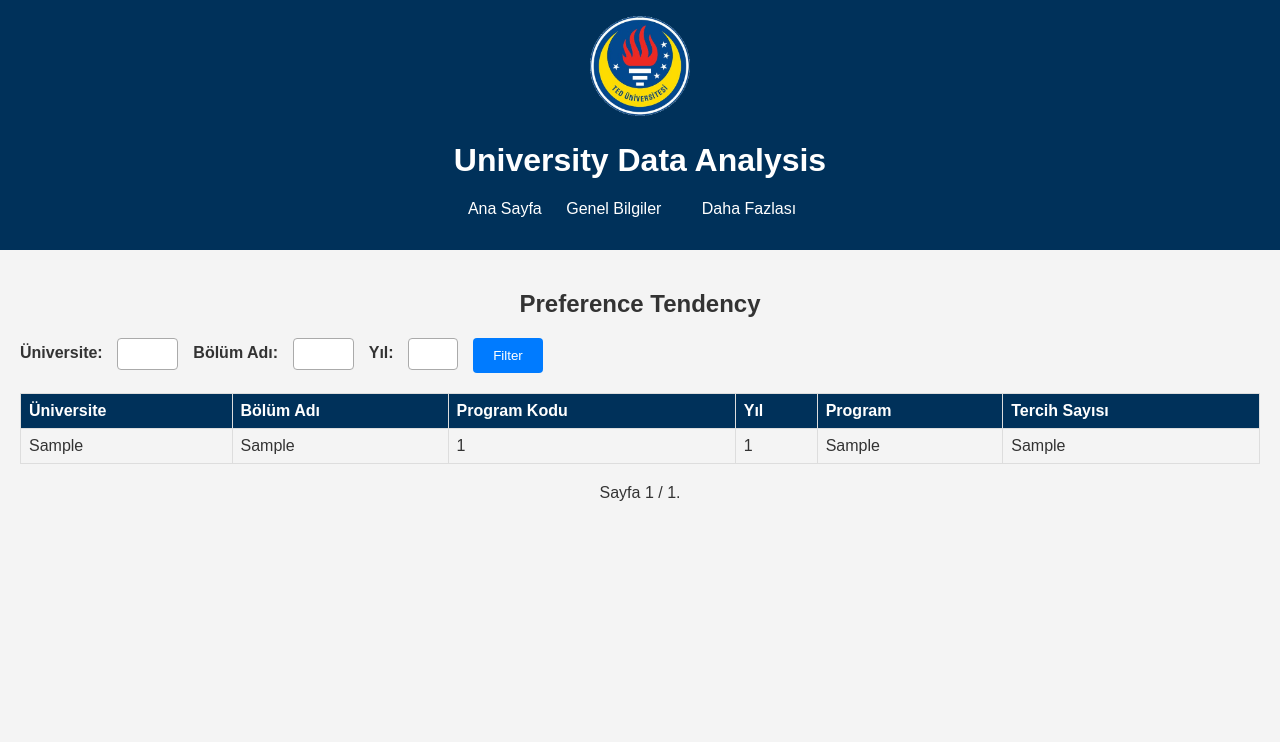
After one commit to mustafaon01/yok_atlas_web_analyser, a Django app: page /preference_tendency in a window 1280 px wide. The commit adds this page. Shown: the top 742 px of the page. Run offline with Django 5.2, Linux system fonts and the light colour scheme; tables that the repository leaves empty hold one stand-in row (values such as "Sample post"); some libraries are stand-ins or nearby versions.

Commit message:
add feature

```diff
--- a/main/forms.py
+++ b/main/forms.py
@@ -3,90 +3,60 @@ from django import forms
 from .models import *
 
 
-class YourModelFilterForm(forms.Form):
-    university_type = forms.ChoiceField(
+class GeneralInformationForm(forms.Form):
+    university_type = forms.MultipleChoiceField(
         choices=[('', 'Hepsi')] + [(choice, choice) for choice in
-                                                  GenelBilgilerLast2024.objects.values_list('üniversite_türü',
-                                                                                            flat=True).distinct()],
+                                   GeneralInformation.objects.values_list('üniversite_türü',
+                                                                          flat=True).distinct()],
         required=False,
         label='Universite Türü'
     )
-    university_name = forms.ChoiceField(
+    university_name = forms.MultipleChoiceField(
         choices=[('', 'Hepsi')] + [(choice, choice) for choice in
-                                              GenelBilgilerLast2024.objects.values_list('üniversite',
-                                                                                        flat=True).distinct()],
+                                   GeneralInformation.objects.values_list('üniversite',
+                                                                          flat=True).distinct()],
         required=False,
         label='üniversite'
     )
-    major_name = forms.ChoiceField(
+    major_name = forms.MultipleChoiceField(
         choices=[('', 'Hepsi')] + [(choice, choice) for choice in
-                                              GenelBilgilerLast2024.objects.values_list('bolum_adi',
-                                                                                        flat=True).distinct()],
+                                   GeneralInformation.objects.values_list('bolum_adi',
+                                                                          flat=True).distinct()],
         required=False,
         label='Bölüm'
     )
-    year = forms.ChoiceField(
+    year = forms.MultipleChoiceField(
         choices=[('', 'Hepsi')] + [(choice, choice) for choice in
-                                              GenelBilgilerLast2024.objects.values_list('yil',
-                                                                                        flat=True).distinct()],
+                                   GeneralInformation.objects.values_list('yil',
+                                                                          flat=True).distinct()],
         required=False,
         label='Yıl'
     )
-    scholarship = forms.ChoiceField(
+    scholarship = forms.MultipleChoiceField(
         choices=[('', 'Hepsi')] + [(choice, choice) for choice in
-                                              GenelBilgilerLast2024.objects.values_list('burs_türü',
-                                                                                        flat=True).distinct()],
+                                   GeneralInformation.objects.values_list('burs_türü',
+                                                                          flat=True).distinct()],
         required=False,
         label='Burs Türü'
     )
 
 
-class CompareUniversitiesForm(forms.Form):
-    university_name_left = forms.ChoiceField(
-        choices=[('', 'All Universities')] + [(choice, choice) for choice in
-                                              GenelBilgilerLast2024.objects.values_list('üniversite', flat=True).distinct()],
+class PreferenceTendencyFilterForm(forms.Form):
+    university = forms.MultipleChoiceField(
+        choices=[('', 'Hepsi')] + [(choice, choice) for choice in
+                                   VwPreferenceTendencySamePrograms.objects.values_list('üniversite', flat=True).distinct()],
         required=False,
-        label='Left University'
+        label='Üniversite'
     )
-    university_name_right = forms.ChoiceField(
-        choices=[('', 'All Universities')] + [(choice, choice) for choice in
-                                              GenelBilgilerLast2024.objects.values_list('üniversite', flat=True).distinct()],
+    major_name = forms.MultipleChoiceField(
+        choices=[('', 'Hepsi')] + [(choice, choice) for choice in
+                                   VwPreferenceTendencySamePrograms.objects.values_list('bolum_adi', flat=True).distinct()],
         required=False,
-        label='Right University'
+        label='Bölüm Adı'
     )
-    major_name_left = forms.ChoiceField(
-        choices=[('', 'Tüm Bölümler')] + [(choice, choice) for choice in
-                                              GenelBilgilerLast2024.objects.values_list('bolum_adi', flat=True).distinct()],
+    year = forms.MultipleChoiceField(
+        choices=[('', 'Hepsi')] + [(choice, choice) for choice in
+                                   VwPreferenceTendencySamePrograms.objects.values_list('yil', flat=True).distinct()],
         required=False,
-        label='Left University'
+        label='Yıl'
     )
-    major_name_right = forms.ChoiceField(
-        choices=[('', 'Tüm Bölümler')] + [(choice, choice) for choice in
-                                              GenelBilgilerLast2024.objects.values_list('bolum_adi', flat=True).distinct()],
-        required=False,
-        label='Right University'
-    )
-    university_type_left = forms.ChoiceField(
-        choices=[('', 'All University Types')] + [(choice, choice) for choice in
-                                                  GenelBilgilerLast2024.objects.values_list('üniversite_türü', flat=True).distinct()],
-        required=False,
-        label='Left University Type'
-    )
-    university_type_right = forms.ChoiceField(
-        choices=[('', 'All University Types')] + [(choice, choice) for choice in
-                                                  GenelBilgilerLast2024.objects.values_list('üniversite_türü', flat=True).distinct()],
-        required=False,
-        label='Right University Type'
-    )
-    year_left = forms.ChoiceField(
-        choices=[('', 'All Years')] + [(choice, choice) for choice in
-                                       GenelBilgilerLast2024.objects.values_list('yil', flat=True).distinct()],
-        required=False,
-        label='Left Year'
-    )
-    year_right = forms.ChoiceField(
-        choices=[('', 'All Years')] + [(choice, choice) for choice in
-                                       GenelBilgilerLast2024.objects.values_list('yil', flat=True).distinct()],
-        required=False,
-        label='Right Year'
-    )
--- a/main/urls.py
+++ b/main/urls.py
@@ -5,7 +5,7 @@ urlpatterns = [
     path('', views.home, name='home'),
     path('filters-and-tables', views.filters_page, name='filters_page'),
     path('contact', views.contact_us, name='contact_us'),
-    path('compare', views.compare_page, name='compare_page'),
     path('hc-data', views.old_hc_data_page, name='old_hc_data_page'),
     path('high-school', views.high_school_page, name='high_school_page'),
+    path('preference_tendency', views.preference_tendency_view, name='preference_tendency_view'),
 ]
--- a/main/views.py
+++ b/main/views.py
@@ -55,8 +55,8 @@ def export_to_excel(data_list):
 
 
 def filters_page(request):
-    form = YourModelFilterForm(request.GET)
-    data_list = GenelBilgilerLast2024.objects.all().order_by('üniversite')
+    form = GeneralInformationForm(request.GET)
+    data_list = GeneralInformation.objects.all().order_by('üniversite')
 
     if form.is_valid():
         university_type = form.cleaned_data.get('university_type')
@@ -66,20 +66,19 @@ def filters_page(request):
         major_name = form.cleaned_data.get('major_name')
 
         if university_type:
-            data_list = data_list.filter(üniversite_türü=university_type)
+            data_list = data_list.filter(üniversite_türü__in=university_type)
         if university_name:
-            data_list = data_list.filter(üniversite=university_name)
+            data_list = data_list.filter(üniversite__in=university_name)
         if major_name:
-            data_list = data_list.filter(bolum_adi=major_name)
+            data_list = data_list.filter(bolum_adi__in=major_name)
         if year:
             try:
-                year = int(year)
-                data_list = data_list.filter(yil=year)
+                data_list = data_list.filter(yil__in=year)
             except ValueError:
                 print("passing..")
                 pass
         if scholarship:
-            data_list = data_list.filter(burs_türü=scholarship)
+            data_list = data_list.filter(burs_türü__in=scholarship)
 
         request.session['filtered_data'] = []
         request.session['filtered_data'] = list(data_list.values())
@@ -128,60 +127,6 @@ def old_hc_data_page(request):
     return render(request, 'hc.html')
 
 
-def compare_page(request):
-    form = CompareUniversitiesForm()
-    university_left_data = None
-    university_right_data = None
-    university_name_left = None
-    university_name_right = None
-
-    if request.method == 'POST':
-        form = CompareUniversitiesForm(request.POST)
-        if form.is_valid():
-            university_name_left = form.cleaned_data['university_name_left']
-            university_name_right = form.cleaned_data['university_name_right']
-            major_name_left = form.cleaned_data['major_name_left']
-            major_name_right = form.cleaned_data['major_name_right']
-            university_type_left = form.cleaned_data['university_type_left']
-            university_type_right = form.cleaned_data['university_type_right']
-            year_left = form.cleaned_data['year_left']
-            year_right = form.cleaned_data['year_right']
-
-            left_filter = {}
-            right_filter = {}
-
-            if university_name_left:
-                left_filter['üniversite'] = university_name_left
-            if university_type_left:
-                left_filter['üniversite_türü'] = university_type_left
-            if year_left:
-                left_filter['yil'] = year_left
-            if major_name_left:
-                left_filter['bolum_adi'] = major_name_left
-
-            if university_name_right:
-                right_filter['üniversite'] = university_name_right
-            if university_type_right:
-                right_filter['üniversite_türü'] = university_type_right
-            if year_right:
-                right_filter['yil'] = year_right
-            if major_name_right:
-                right_filter['bolum_adi'] = major_name_right
-
-            university_left_data = GenelBilgilerLast2024.objects.filter(**left_filter)
-            university_right_data = GenelBilgilerLast2024.objects.filter(**right_filter)
-
-    context = {
-        'form': form,
-        'university_left_data': university_left_data,
-        'university_right_data': university_right_data,
-        'university_name_left': university_name_left,
-        'university_name_right': university_name_right,
-    }
-
-    return render(request, 'compare.html', context)
-
-
 def high_school_page(request):
     high_school_data = HighSchoolTable.objects.all().order_by('university')
     paginator = Paginator(high_school_data, 50)
@@ -189,3 +134,47 @@ def high_school_page(request):
     page_obj = paginator.get_page(page_number)
 
     return render(request, 'high_school.html', {'high_school_data': page_obj})
+
+
+def preference_tendency_view(request):
+    form = PreferenceTendencyFilterForm(request.GET)
+    data_list = VwPreferenceTendencySamePrograms.objects.all()
+
+    if form.is_valid():
+        university = form.cleaned_data.get('university')
+        major_name = form.cleaned_data.get('major_name')
+        year = form.cleaned_data.get('year')
+
+        if university:
+            data_list = data_list.filter(üniversite__in=university)
+        if major_name:
+            data_list = data_list.filter(bolum_adi__in=major_name)
+        if year:
+            try:
+                data_list = data_list.filter(yil__in=year)
+            except ValueError:
+                print("passing..")
+                pass
+
+    if request.headers.get('x-requested-with') == 'XMLHttpRequest':
+        form.fields['university'].choices = [('', 'Hepsi')] + [(choice, choice) for choice in
+                                                                    data_list.values_list('üniversite',
+                                                                                          flat=True).distinct()]
+        form.fields['major_name'].choices = [('', 'Hepsi')] + [(choice, choice) for choice in
+                                                                    data_list.values_list('bolum_adi',
+                                                                                          flat=True).distinct()]
+
+        form.fields['year'].choices = [('', 'Hepsi')] + [(choice, choice) for choice in
+                                                         data_list.values_list('yil', flat=True).distinct()]
+        return render(request, 'preference_tendancy.html', {'form': form})
+
+    paginator = Paginator(data_list, 50)
+    page_number = request.GET.get('page', 1)
+    page_obj = paginator.get_page(page_number)
+
+    context = {
+        'form': form,
+        'page_obj': page_obj,
+    }
+
+    return render(request, 'preference_tendancy.html', context)
--- a/templates/header.html
+++ b/templates/header.html
@@ -4,12 +4,60 @@
     <h1>University Data Analysis</h1>
     <nav>
         <ul>
-            <li><a href="{% url 'home' %}" id="home-link">Home</a></li>
-            <li><a href="{% url 'filters_page' %}">Tables & Analysis</a></li>
-            <li><a href="{% url 'compare_page' %}" id="contact-link">Compare</a></li>
-            <li><a href="{% url 'old_hc_data_page' %}" id="contact-link">HC</a></li>
-            <li><a href="{% url 'high_school_page' %}" id="contact-link">High School</a></li>
-            <li><a href="{% url 'contact_us' %}" id="contact-link">Contact</a></li>
+            <li><a href="{% url 'home' %}" id="home-link">Ana Sayfa</a></li>
+            <li><a href="{% url 'filters_page' %}">Genel Bilgiler</a></li>
+            <li class="dropdown">
+                <a href="javascript:void(0)" class="dropbtn">Daha Fazlası</a>
+                <div class="dropdown-content">
+                    <a href="{% url 'old_hc_data_page' %}" id="old-hc-link">HC</a>
+                    <a href="{% url 'high_school_page' %}" id="high-school-link">High School</a>
+                    <a href="{% url 'preference_tendency_view' %}" id="preference_tendency_view">Tercih Eğilimleri</a>
+                    <a href="{% url 'contact_us' %}" id="contact-link">Contact</a>
+                </div>
+            </li>
         </ul>
     </nav>
 </header>
+
+<style>
+    .dropdown {
+        position: relative;
+        display: inline-block;
+    }
+
+    .dropbtn {
+        color: white;
+        padding: 16px;
+        font-size: 16px;
+        border: none;
+        cursor: pointer;
+    }
+
+    .dropdown-content {
+        display: none;
+        position: absolute;
+        background-color: #f9f9f9;
+        min-width: 160px;
+        box-shadow: 0px 8px 16px 0px rgba(0,0,0,0.2);
+        z-index: 1;
+    }
+
+    .dropdown-content a {
+        color: black;
+        padding: 12px 16px;
+        text-decoration: none;
+        display: block;
+    }
+
+    .dropdown-content a:hover {
+        background-color: #f1f1f1;
+    }
+
+    .dropdown:hover .dropdown-content {
+        display: block;
+    }
+
+    .dropdown:hover .dropbtn {
+        background-color: #f1f1f1;
+    }
+</style>
--- a/templates/high_school.html
+++ b/templates/high_school.html
@@ -15,6 +15,8 @@
             <th>Yeni Mezun</th>
             <th>Önceki Mezun</th>
             <th>Toplam</th>
+            <th>Yıl</th>
+
 
         </tr>
         </thead>
@@ -29,6 +31,7 @@
                 <td>{{ item.new_graduate }}</td>
                 <td>{{ item.old_graduate }}</td>
                 <td>{{ item.total }}</td>
+                <td>{{ item.year }}</td>
             </tr>
         {% endfor %}
         </tbody>
--- /dev/null
+++ b/templates/preference_tendancy.html
@@ -0,0 +1,128 @@
+{% extends 'base.html' %}
+
+{% block title %}Preference Tendency{% endblock %}
+
+{% block content %}
+    <h2>Preference Tendency</h2>
+    <form method="get" id="filter-form">
+        <div class="filters container">
+            <div class="row">
+                <label for="university">Üniversite:</label>
+                <select id="university" name="university" multiple>
+                    {% for choice in form.university.field.choices %}
+                        <option value="{{ choice.0 }}"
+                                {% if choice.0 in form.university.value %}selected{% endif %}>{{ choice.1 }}</option>
+                    {% endfor %}
+                </select>
+            </div>
+            <div class="row">
+                <label for="major_name">Bölüm Adı:</label>
+                <select id="major_name" name="major_name" multiple>
+                    {% for choice in form.major_name.field.choices %}
+                        <option value="{{ choice.0 }}"
+                                {% if choice.0 in form.major_name.value %}selected{% endif %}>{{ choice.1 }}</option>
+                    {% endfor %}
+                </select>
+            </div>
+            <div class="row">
+                <label for="year">Yıl:</label>
+                <select id="year" name="year" multiple>
+                    {% for choice in form.year.field.choices %}
+                        <option value="{{ choice.0 }}"
+                                {% if choice.0 in form.year.value %}selected{% endif %}>{{ choice.1 }}</option>
+                    {% endfor %}
+                </select>
+            </div>
+            <div>
+                <button type="submit" id="filter-button">Filter</button>
+            </div>
+        </div>
+    </form>
+    <table id="data-table">
+        <thead>
+        <tr>
+            <th>Üniversite</th>
+            <th>Bölüm Adı</th>
+            <th>Program Kodu</th>
+            <th>Yıl</th>
+            <th>Program</th>
+            <th>Tercih Sayısı</th>
+        </tr>
+        </thead>
+        <tbody>
+        {% for item in page_obj %}
+            <tr>
+                <td>{{ item.üniversite }}</td>
+                <td>{{ item.bolum_adi }}</td>
+                <td>{{ item.pro_code }}</td>
+                <td>{{ item.yil }}</td>
+                <td>{{ item.program }}</td>
+                <td>{{ item.tercih_sayısı }}</td>
+            </tr>
+        {% endfor %}
+        </tbody>
+    </table>
+
+    <div class="pagination">
+        <span class="step-links">
+            {% if page_obj.has_previous %}
+                <a href="?page=1">&laquo; ilk</a>
+                <a href="?page={{ page_obj.previous_page_number }}">önceki</a>
+            {% endif %}
+
+            <span class="current">
+                Sayfa {{ page_obj.number }} / {{ page_obj.paginator.num_pages }}.
+            </span>
+
+            {% if page_obj.has_next %}
+                <a href="?page={{ page_obj.next_page_number }}">sonraki</a>
+                <a href="?page={{ page_obj.paginator.num_pages }}">son &raquo;</a>
+            {% endif %}
+        </span>
+    </div>
+
+    <script src="https://code.jquery.com/jquery-3.6.0.min.js"></script>
+    <script>
+        $(document).ready(function () {
+            function bindFilterEvents() {
+                $('select').select2();
+
+                $('#university').each(function () {
+                    var options = $(this).find('option');
+                    options.sort(function (a, b) {
+                        if (a.text.toLowerCase() > b.text.toLowerCase()) return 1;
+                        if (a.text.toLowerCase() < b.text.toLowerCase()) return -1;
+                        return 0;
+                    });
+                    $(this).empty().append(options);
+                });
+
+                $('select[multiple]').each(function () {
+                    $(this).select2({
+                        allowClear: true
+                    });
+                });
+
+                $('#university, #major_name, #year').change(function () {
+                    $.ajax({
+                        url: $('#filter-form').attr('action'),
+                        data: $('#filter-form').serialize(),
+                        type: $('#filter-form').attr('method'),
+                        success: function (response) {
+                            console.log("başarılı");
+                            $('#filter-form').html($(response).find('#filter-form').html());
+                        },
+                        error: function (xhr, status, error) {
+                            console.error("AJAX Hatası: ", status, error);
+                        }
+                    });
+                });
+
+            }
+
+            bindFilterEvents();
+        });
+    </script>
+    <link href="https://cdn.jsdelivr.net/npm/select2@4.1.0-rc.0/dist/css/select2.min.css" rel="stylesheet"/>
+    <script src="https://cdn.jsdelivr.net/npm/select2@4.1.0-rc.0/dist/js/select2.min.js"></script>
+{% endblock %}
```
Also changed, not shown: main/models.py (+47 -26 lines), templates/filters.html (+33 -14 lines).
